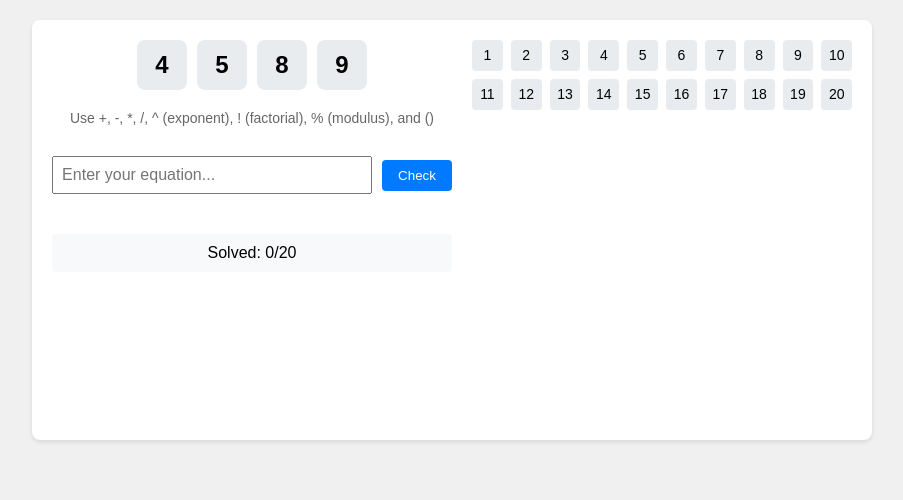
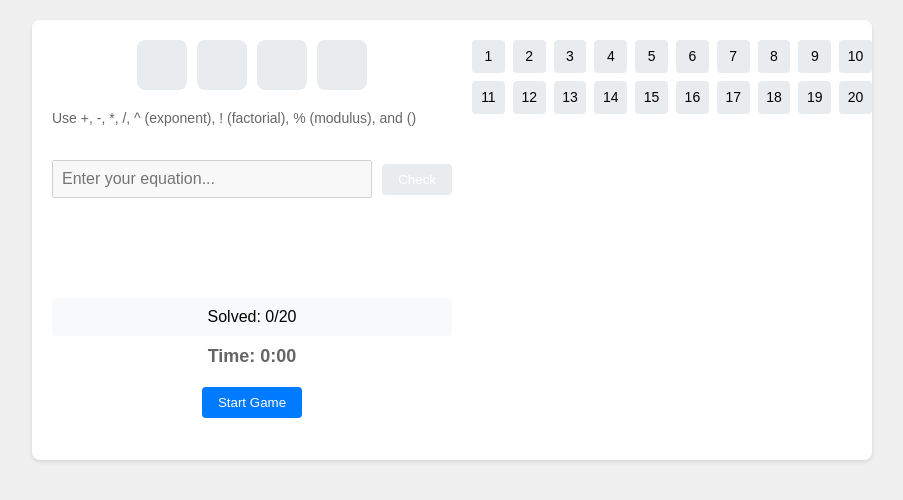
Before and after one commit to ClayCurtis/FourN, a plain HTML site: page index.html in a window 1280 px wide. Shown: the whole page, without its empty margins (188-1091 px from the left). Drawn offline with Linux system fonts and the light colour scheme.

Commit message:
Update index.html

```diff
--- a/index.html
+++ b/index.html
@@ -42,11 +42,13 @@
         display: flex;
         flex-direction: column;
         align-items: center;
+        min-height: 400px; /* Added to maintain consistent height */
     }
     .numbers-container {
         display: flex;
         gap: 10px;
         margin-bottom: 20px;
+        min-height: 50px; /* Added to maintain consistent height */
     }
     .number-box {
         width: 50px;
@@ -58,11 +60,16 @@
         justify-content: center;
         font-size: 24px;
         font-weight: bold;
+        transition: opacity 0.2s ease;
+    }
+    .number-box.inactive {
+        opacity: 0.4;
     }
     .input-container {
         margin-bottom: 20px;
         display: flex;
         align-items: center;
+        width: 100%; /* Added for consistent width */
     }
     input[type="text"] {
         padding: 8px;
@@ -81,6 +88,10 @@
     }
     button:hover {
         background-color: var(--primary-hover-color);
+    }
+    button:disabled {
+        background-color: var(--neutral-background);
+        cursor: not-allowed;
     }
     .progress-grid {
         display: grid;
@@ -102,7 +113,8 @@
         background-color: var(--success-background);
         color: white;
     }
-    .message {
+    #message {
+        min-height: 20px; /* Added to maintain consistent height */
         margin: 10px 0;
         padding: 10px;
         border-radius: 4px;
@@ -119,6 +131,7 @@
         font-size: 14px;
         color: var(--help-text-color);
         margin-bottom: 10px;
+        min-height: 20px; /* Added to maintain consistent height */
     }
     .stats {
         margin-top: 20px;
@@ -127,6 +140,16 @@
         border-radius: 4px;
         text-align: center;
         width: 380px;
+    }
+	#start-container {
+        z-index: 1;
+        padding: 10px;
+	}
+    #timer {
+        font-size: 18px;
+        font-weight: bold;
+        padding: 10px;
+        color: var(--help-text-color);
     }
 </style>
 
@@ -142,14 +165,19 @@
                 </div>
             </div>
             <div class="input-container">
-                <input type="text" id="equation" placeholder="Enter your equation...">
-                <button onclick="checkEquation()">Check</button>
+                <input type="text" id="equation" placeholder="Enter your equation..." disabled>
+                <button onclick="checkEquation()" id="check-button" disabled>Check</button>
             </div>
 
             <div id="message"></div>
 
             <div class="stats">
                 Solved: <span id="solved-count">0</span>/20
+            </div>
+
+            <div id="timer">Time: 0:00</div>
+			            <div id="start-container">
+                <button id="start-button" onclick="startGame()">Start Game</button>
             </div>
         </div>
 
@@ -159,6 +187,43 @@
 <script>
         let numbers = [];
         let solved = new Set();
+        let startTime;
+        let timerInterval;
+        let gameActive = false;
+
+        function startGame() {
+            gameActive = true;
+            document.getElementById('start-button').style.display = 'none';
+            document.getElementById('equation').disabled = false;
+            document.getElementById('check-button').disabled = false;
+
+            // Reset game state
+            numbers = [];
+            solved = new Set();
+            document.getElementById('solved-count').textContent = '0';
+
+            // Generate new numbers
+            generateNumbers();
+
+            // Start timer
+            startTime = new Date();
+            timerInterval = setInterval(updateTimer, 1000);
+
+            // Clear any existing messages
+            showMessage('', '');
+        }
+
+        function updateTimer() {
+            if (!gameActive) return;
+
+            const now = new Date();
+            const timeDiff = Math.floor((now - startTime) / 1000); // seconds
+            const minutes = Math.floor(timeDiff / 60);
+            const seconds = timeDiff % 60;
+
+            document.getElementById('timer').textContent =
+                `Time: ${minutes}:${seconds.toString().padStart(2, '0')}`;
+        }
 
         function generateNumbers() {
             const availableNumbers = Array.from({length: 9}, (_, i) => i + 1);
@@ -169,7 +234,6 @@
             }
 
             numbers = availableNumbers.slice(0, 4).sort((a, b) => a - b);
-			solved = new Set();
             updateDisplay();
         }
 
@@ -215,6 +279,8 @@ function evaluateExpression(expr) {
         }
 
         function checkEquation() {
+            if (!gameActive) return;
+
             const equation = document.getElementById('equation').value;
             const result = evaluateExpression(equation);
 
@@ -241,8 +307,19 @@ function evaluateExpression(expr) {
             document.getElementById('solved-count').textContent = solved.size;
 
             if (solved.size === 20) {
-                showMessage('Congratulations! You solved all numbers!', 'success');
+                const finalTime = document.getElementById('timer').textContent;
+                showMessage(`Congratulations! You solved all numbers! Final time: ${finalTime}`, 'success');
+                endGame();
             }
+        }
+
+        function endGame() {
+            gameActive = false;
+            clearInterval(timerInterval);
+            document.getElementById('equation').disabled = true;
+            document.getElementById('check-button').disabled = true;
+            document.getElementById('start-button').style.display = 'block';
+            document.getElementById('start-button').textContent = 'Play Again';
         }
 
         function showMessage(text, type) {
@@ -253,8 +330,8 @@ function evaluateExpression(expr) {
 
     function updateDisplay() {
         const numbersContainer = document.getElementById('numbers');
-            numbersContainer.innerHTML = numbers.map(n =>
-                `<div class="number-box">${n}</div>`
+        numbersContainer.innerHTML = Array(4).fill(`<div class="number-box">${gameActive ? numbers[0] : ''}</div>`).map((box, i) =>
+            gameActive ? `<div class="number-box">${numbers[i]}</div>` : box
         ).join('');
 
         // Update progress grid
@@ -265,6 +342,10 @@ function evaluateExpression(expr) {
         }).join('');
     }
 
+    // Initialize empty display (removed generateNumbers call)
+    updateDisplay();
+
+        // Initialize empty progress grid
         generateNumbers();
 
         document.getElementById('equation').addEventListener('keypress', function(e) {
```
Lines whose indentation alone changed are shown as unchanged.
